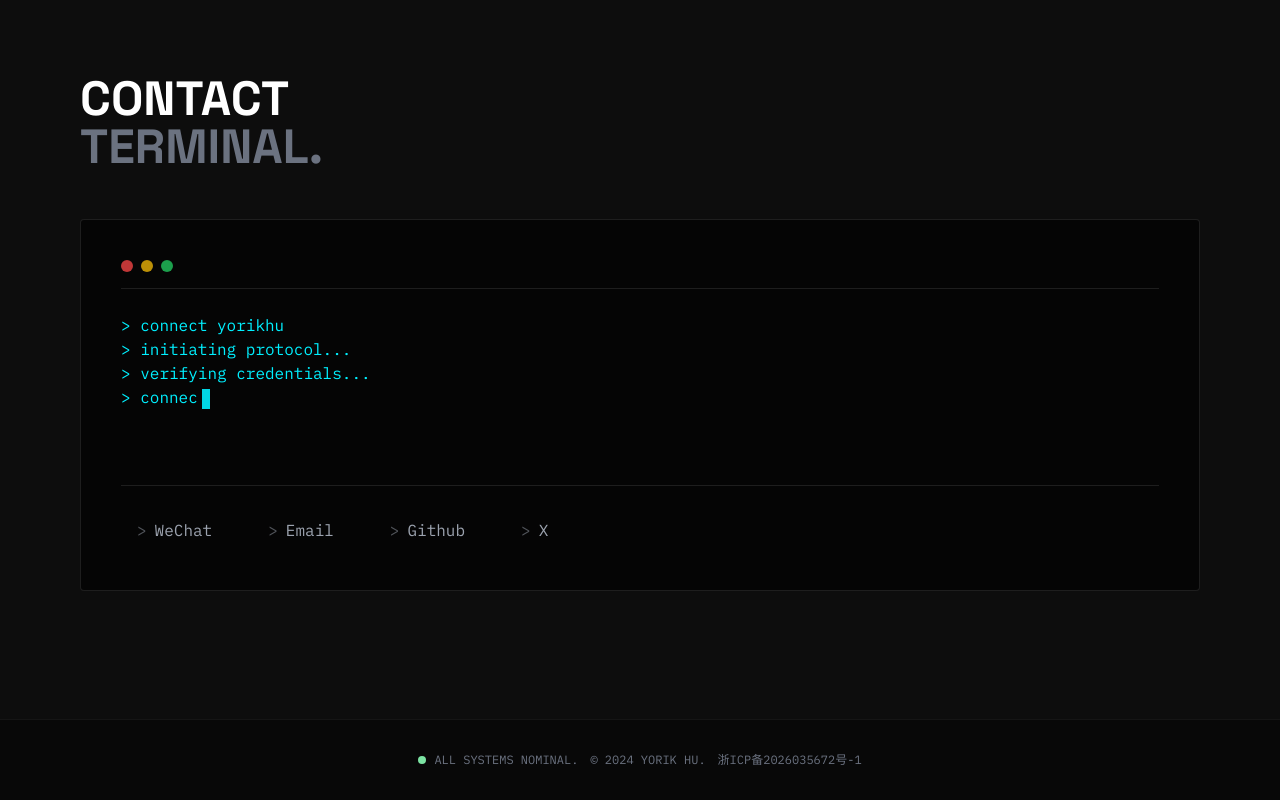
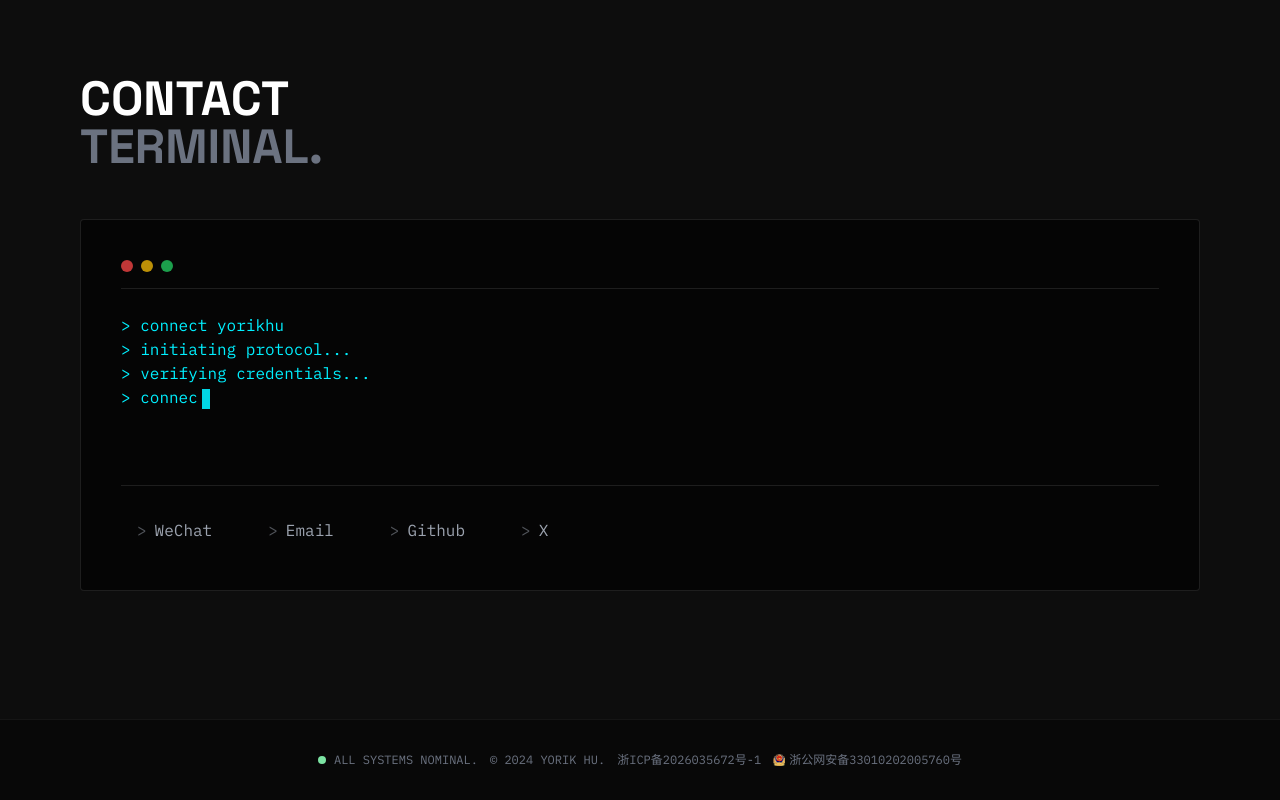
Before and after one commit to yorikhu/yorikhu-site, a Next.js app in the folder apps/web/: page / in a window 1280 px wide. Shown: the part 3109-3909 px from the top of the page. Built offline with nearby package versions, Linux system fonts and the light colour scheme; no server answers.

Commit message:
feat: add public security record link and icon to Footer component

```diff
--- a/apps/web/src/components/sections/Footer.tsx
+++ b/apps/web/src/components/sections/Footer.tsx
@@ -15,6 +15,15 @@ export function Footer() {
         >
           浙ICP备2026035672号-1
         </a>
+        <a
+          href="https://beian.mps.gov.cn/#/query/webSearch?code=33010202005760"
+          target="_blank"
+          rel="noreferrer"
+          className="hover:text-gray-400 transition-colors whitespace-nowrap inline-flex items-center gap-1"
+        >
+          <img src="/images/beian.png" alt="公安备案" className="w-3 h-3" />
+          浙公网安备33010202005760号
+        </a>
       </div>
     </footer>
   );
```
Also changed, not shown: apps/web/public/images/beian.png (added).
